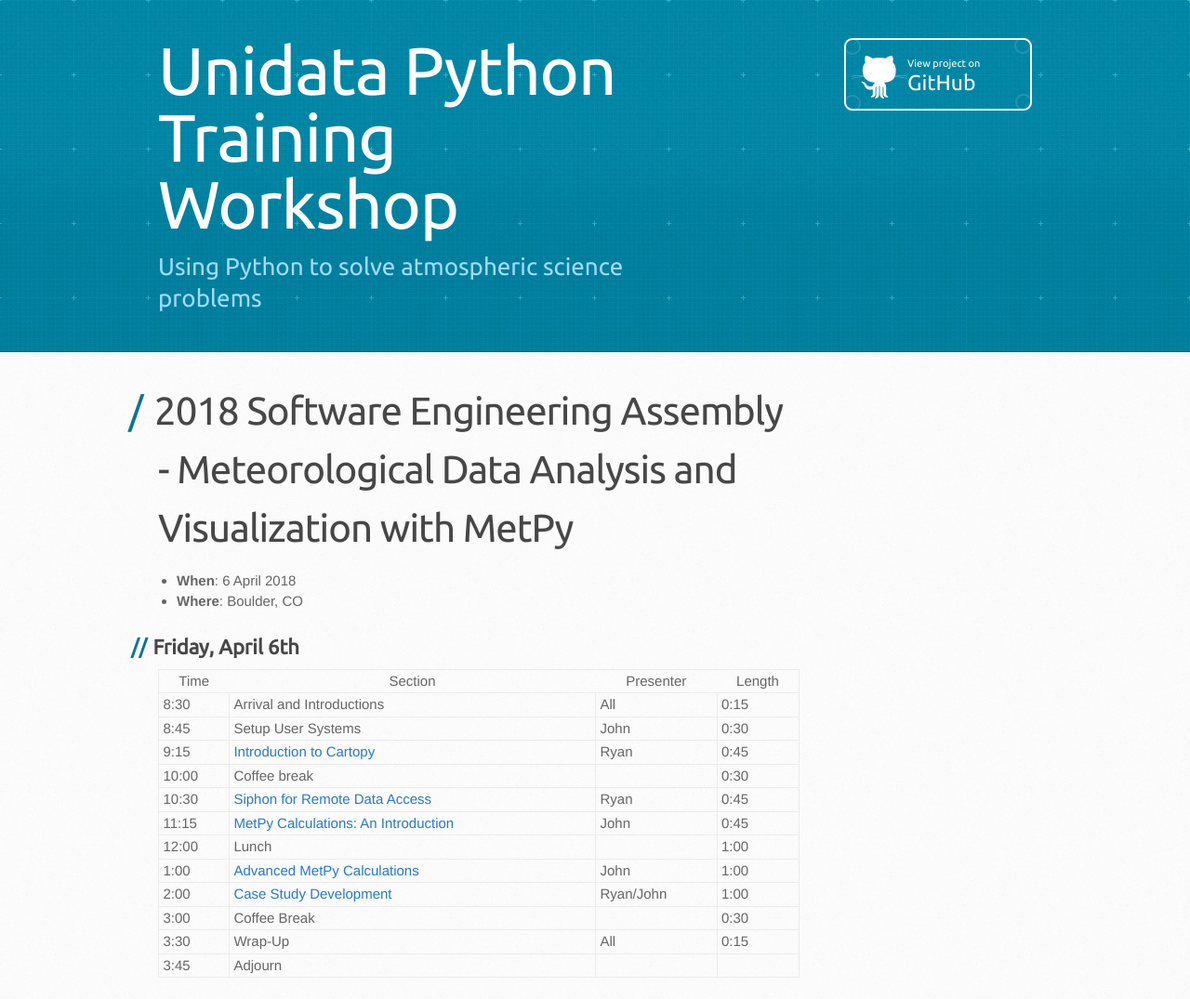
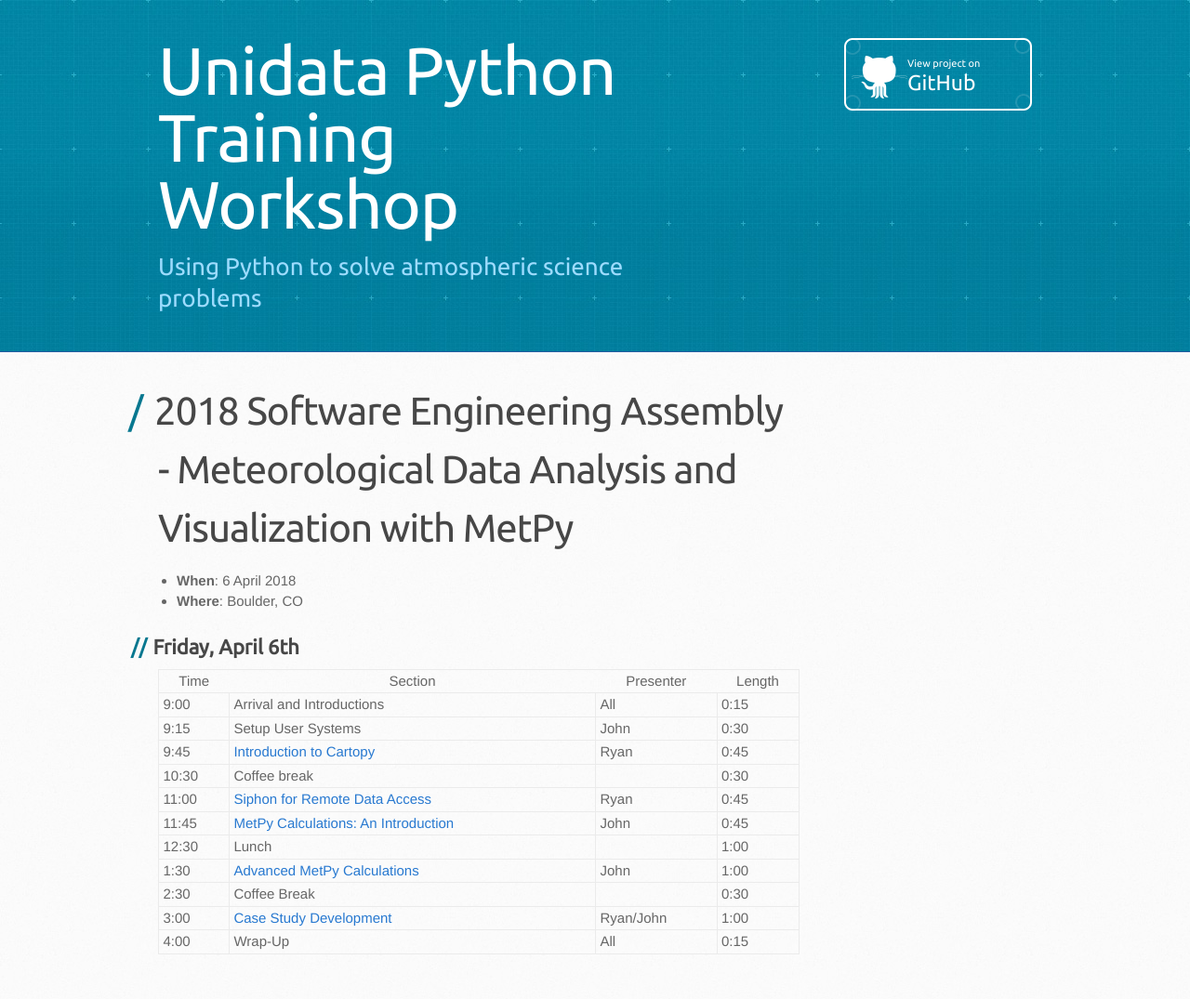
Before and after one commit to Unidata/python-workshop, a Jekyll site: the page built from events/sea2018.md, in a window 1280 px wide. Shown: the whole page at 93% size. Built offline with Jekyll 4.4.1, drawn with Linux system fonts in a browser that asks for light colours; some web fonts are replaced; our own code applies the rules of GitHub Pages for plain Markdown files; after the commit the page ends 1049 px from its top, so only the background shows below that.

Commit message:
Modify SEA18 schedule.

```diff
--- a/events/sea2018.md
+++ b/events/sea2018.md
@@ -10,15 +10,14 @@ title:
 
 |  Time | Section                                      | Presenter   | Length |
 |-------|----------------------------------------------|-------------|--------|
-|  8:30 | Arrival and Introductions                    | All         | 0:15   |
-|  8:45 | Setup User Systems                           | John        | 0:30   |
-|  9:15 | [Introduction to Cartopy](https://github.com/Unidata/unidata-python-workshop/blob/master/notebooks/CartoPy/CartoPy.ipynb)                      | Ryan       | 0:45   |
-| 10:00 | Coffee break                                 |             | 0:30   |
-| 10:30 | [Siphon for Remote Data Access](https://github.com/Unidata/unidata-python-workshop/blob/master/notebooks/Siphon/Siphon%20Overview.ipynb)                | Ryan        | 0:45   |
-| 11:15 | [MetPy Calculations: An Introduction](https://github.com/Unidata/unidata-python-workshop/blob/master/notebooks/Metpy_Introduction/Introduction%20to%20MetPy.ipynb)          | John        | 0:45   |
-| 12:00 | Lunch                                        |             | 1:00   |
-| 1:00  | [Advanced MetPy Calculations](https://github.com/Unidata/unidata-python-workshop/blob/master/notebooks/MetPy_Advanced/Isentropic%20Analysis.ipynb)                  | John        | 1:00   |
-| 2:00  | [Case Study Development](https://github.com/Unidata/unidata-python-workshop/blob/master/notebooks/MetPy_Case_Study/MetPy_Case_Study.ipynb)                       | Ryan/John       | 1:00   |
-| 3:00  | Coffee Break                                 |             | 0:30   |
-| 3:30  | Wrap-Up                                      | All         | 0:15   |
-| 3:45  | Adjourn                                      |             |        |
+|  9:00 | Arrival and Introductions                    | All         | 0:15   |
+|  9:15 | Setup User Systems                           | John        | 0:30   |
+|  9:45 | [Introduction to Cartopy](https://github.com/Unidata/unidata-python-workshop/blob/master/notebooks/CartoPy/CartoPy.ipynb)                      | Ryan       | 0:45   |
+| 10:30 | Coffee break                                 |             | 0:30   |
+| 11:00 | [Siphon for Remote Data Access](https://github.com/Unidata/unidata-python-workshop/blob/master/notebooks/Siphon/Siphon%20Overview.ipynb)                | Ryan        | 0:45   |
+| 11:45 | [MetPy Calculations: An Introduction](https://github.com/Unidata/unidata-python-workshop/blob/master/notebooks/Metpy_Introduction/Introduction%20to%20MetPy.ipynb)          | John        | 0:45   |
+| 12:30 | Lunch                                        |             | 1:00   |
+| 1:30  | [Advanced MetPy Calculations](https://github.com/Unidata/unidata-python-workshop/blob/master/notebooks/MetPy_Advanced/Isentropic%20Analysis.ipynb)                  | John        | 1:00   |
+| 2:30  | Coffee Break                                 |             | 0:30   |
+| 3:00  | [Case Study Development](https://github.com/Unidata/unidata-python-workshop/blob/master/notebooks/MetPy_Case_Study/MetPy_Case_Study.ipynb)                       | Ryan/John       | 1:00   |
+| 4:00  | Wrap-Up                                      | All         | 0:15   |
```
